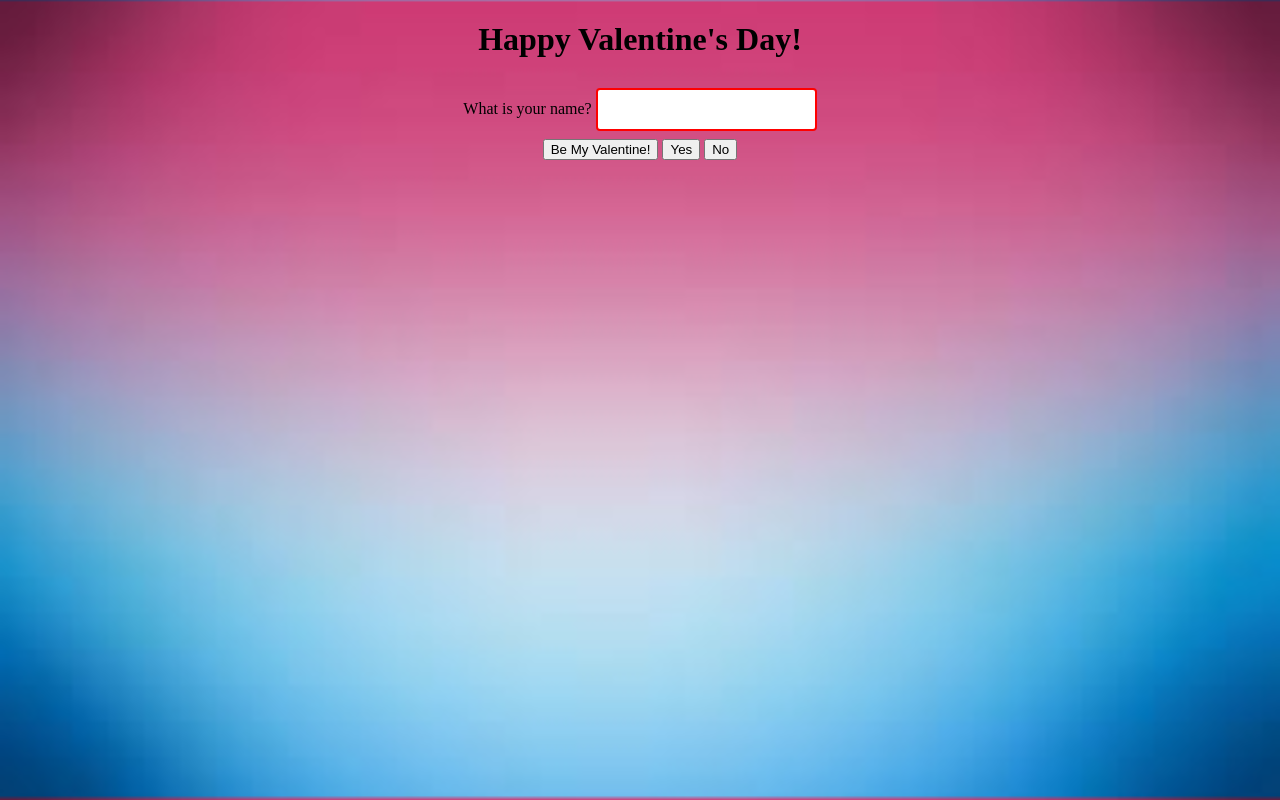
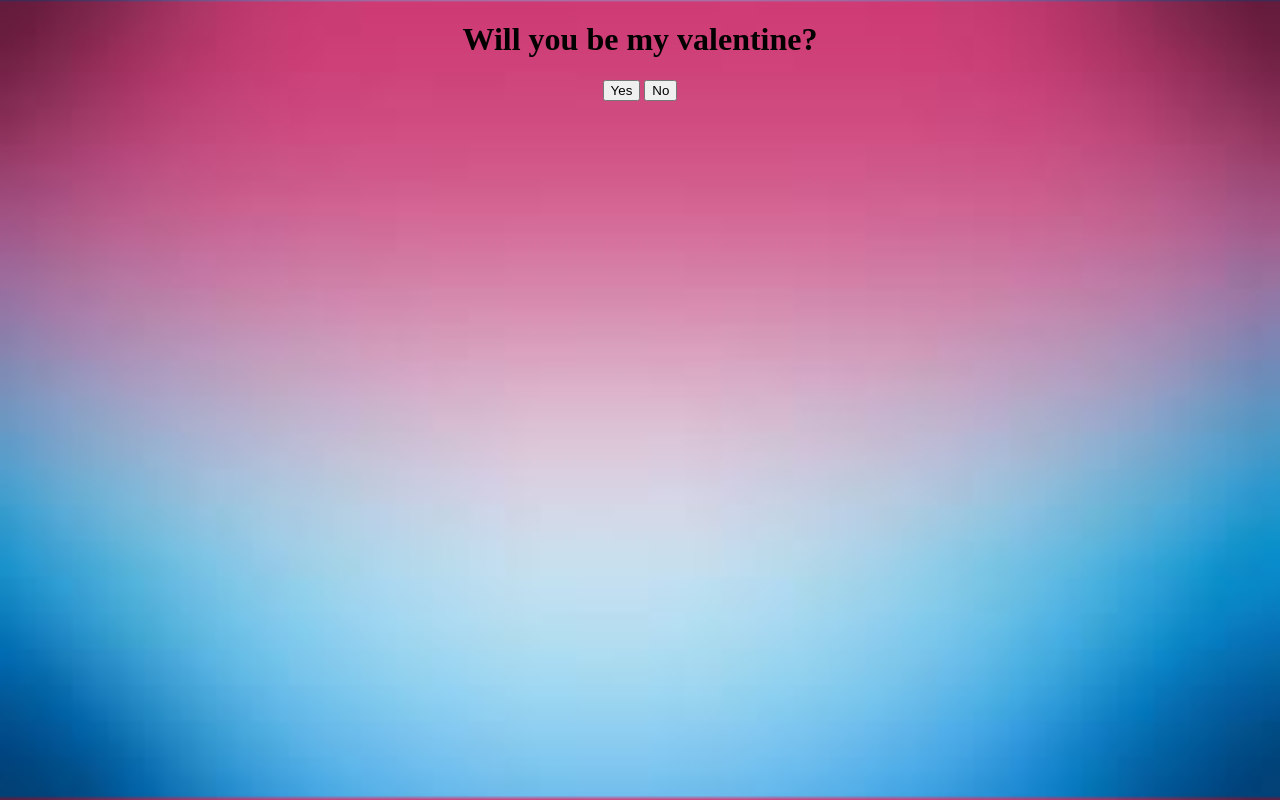
Before and after one commit to EyeSaberDC/aboutme, a plain HTML site: page valentine.html in a window 1280 px wide. Drawn offline with Linux system fonts and the light colour scheme.

Commit message:
Update valentine.html

```diff
--- a/valentine.html
+++ b/valentine.html
@@ -22,12 +22,9 @@
 </head>
 <body>
 
-  <h1>Happy Valentine's Day!</h1>
+    <h1>Will you be my valentine?</h1>
 
     <form>
-    What is your name? <input type="text" id="name">
-    <br>
-    <button onclick="askToBeValentine()">Be My Valentine!</button>
       <button onclick="respondYes()">Yes</button>
       <button onclick="respondNo()">No</button>
     </form>
@@ -35,18 +32,14 @@
     <div id="response"></div>
 
     <script>
-    function askToBeValentine() {
-      let name = document.getElementById("name").value;
-      let response = prompt(name + ", will you be my valentine?");
+      function respondYes() {
+        document.getElementById("response").innerHTML = "Yay, you said yes!";
+        window.location.href = "yes.html";
+      }
 
-      // Get yes/no response
-
-      if (response == "yes") {
-        window.location.href = "yes.html";
-
-      } else if (response == "no") {
+      function respondNo() {
+        document.getElementById("response").innerHTML = "Aww, you said no!";
         window.location.href = "no.html";
-      }
       }
     </script>
 
```
Lines whose indentation alone changed are shown as unchanged.
